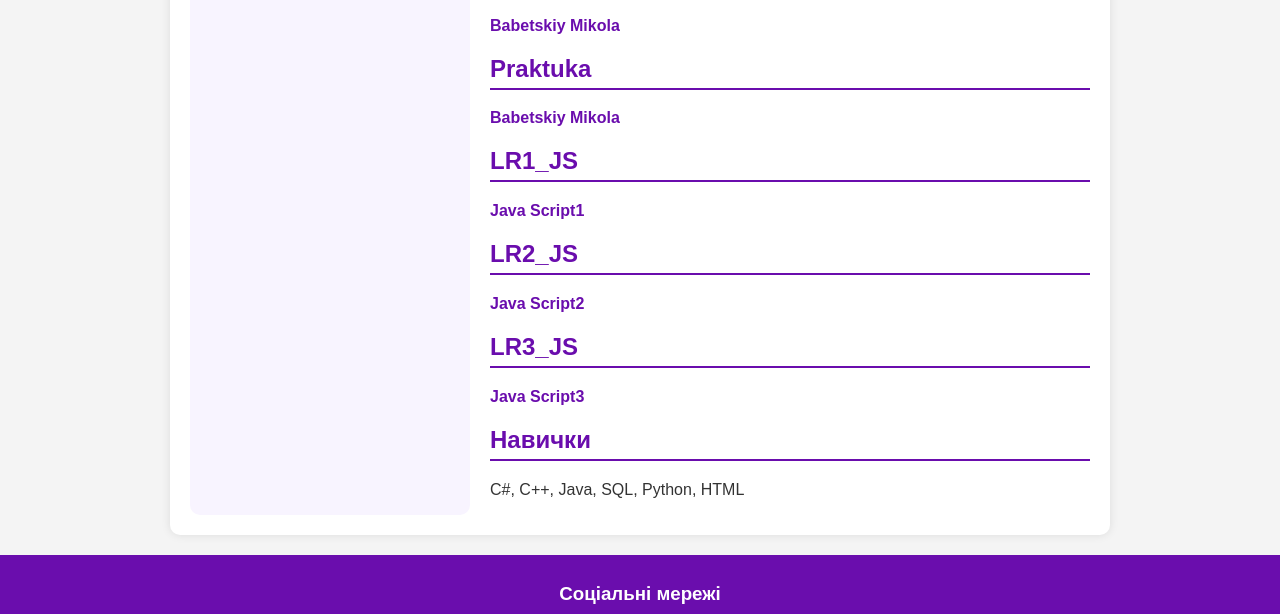
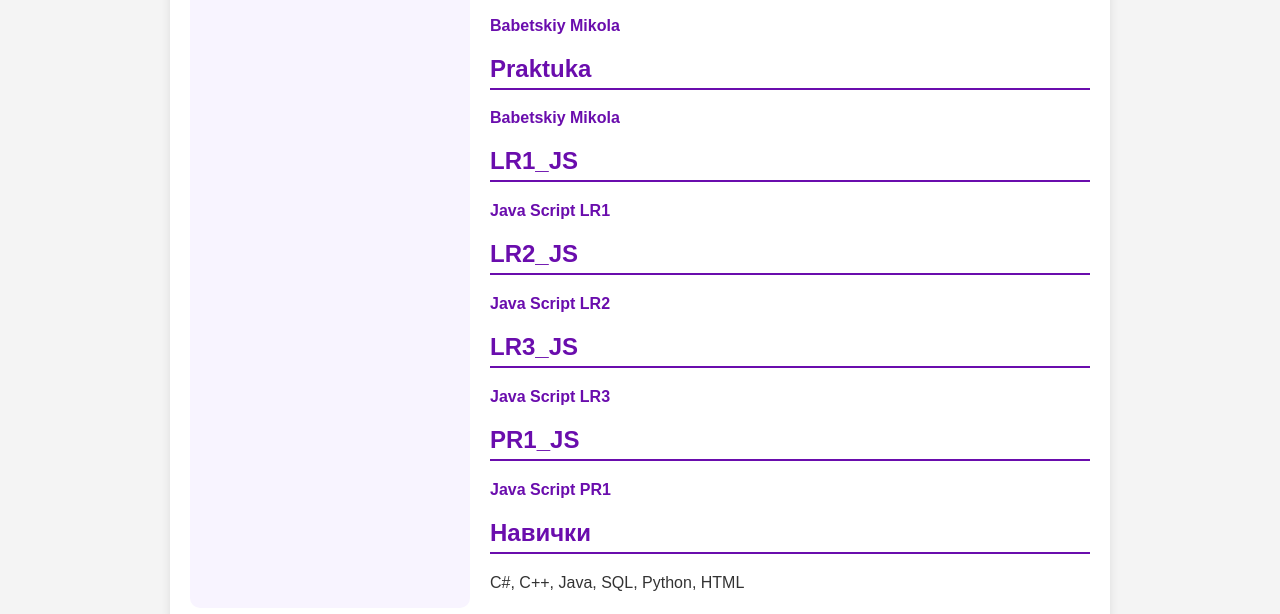
Before and after one commit to hailrake-arthas/hailrake-arthas.github.io, a plain HTML site: page index.html in a window 1280 px wide. Shown: the part 1891-2505 px from the top of the page. Drawn offline with Linux system fonts and the light colour scheme.

Commit message:
Update index.html

```diff
--- a/index.html
+++ b/index.html
@@ -101,11 +101,13 @@
                       <h2>Praktuka</h2>
                     <a href='Praktuka_Html/index.html'>Babetskiy Mikola</a>
                  <h2>LR1_JS</h2>
-                    <a href='LR1_JS/Index.html'>Java Script1</a>
+                    <a href='LR1_JS/Index.html'>Java Script LR1</a>
                    <h2>LR2_JS</h2>
-                    <a href='LR2_JS/index.html'>Java Script2</a>
+                    <a href='LR2_JS/index.html'>Java Script LR2</a>
                  <h2>LR3_JS</h2>
-                    <a href='JavasScriptLR3/index.html'>Java Script3</a>
+                    <a href='JavasScriptLR3/index.html'>Java Script LR3</a>
+                   <h2>PR1_JS</h2>
+                    <a href='lr4javascript/index.html'>Java Script PR1</a>
             </section>
             <section>
                 <h2>Навички</h2>
```
